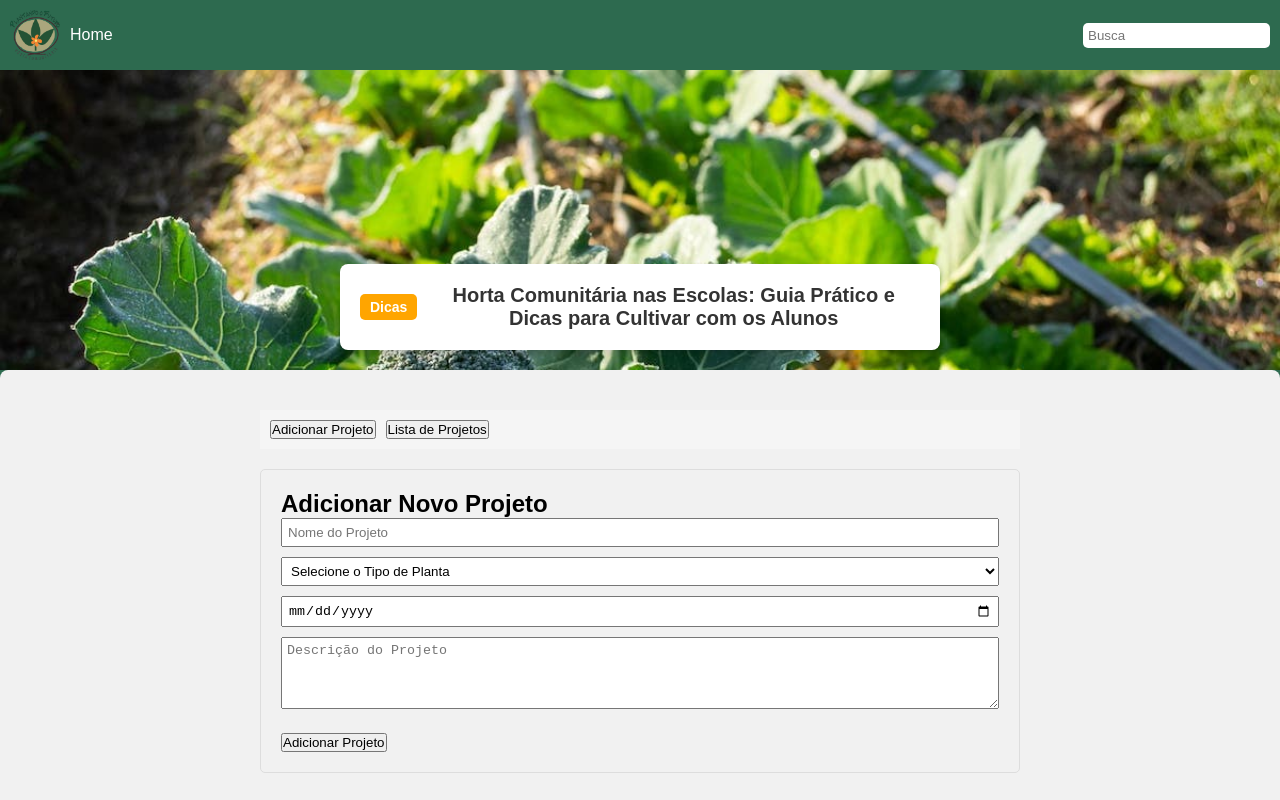
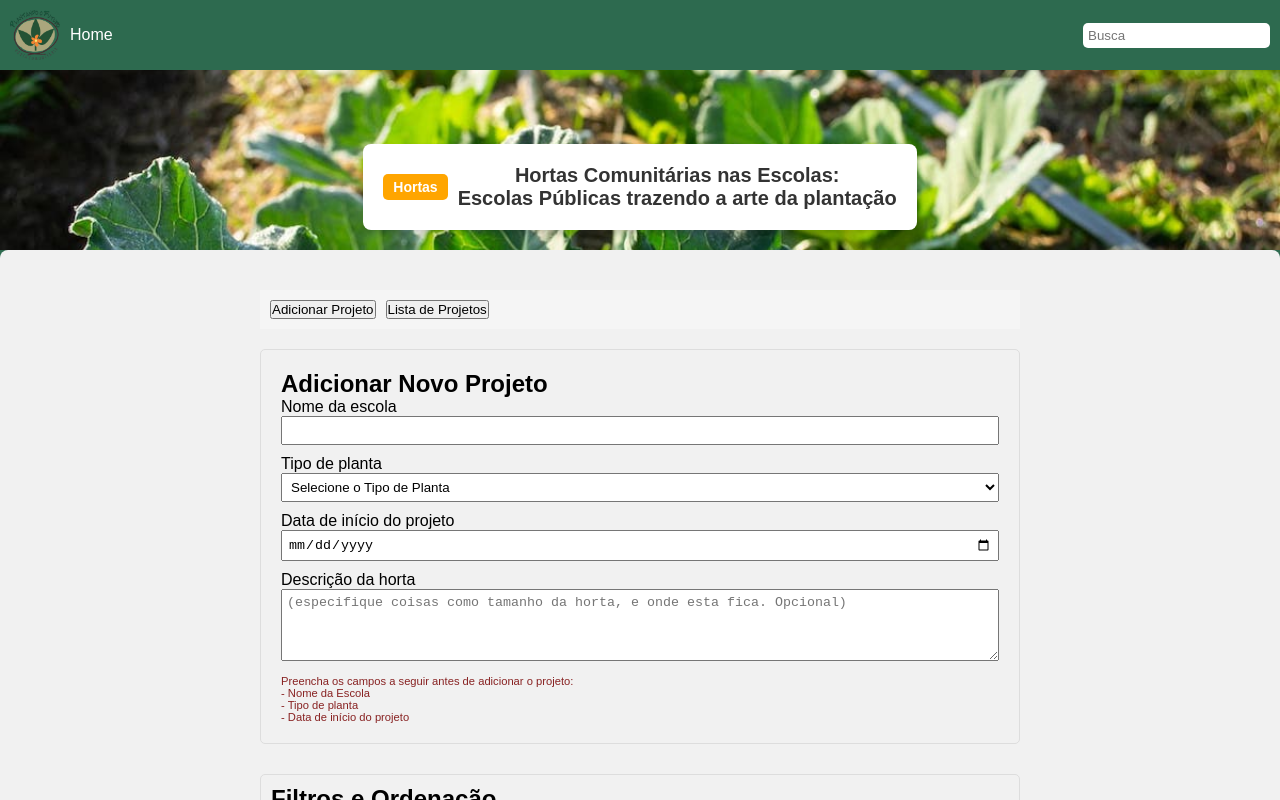
Before and after one commit to Equipe-Whiskey/projeto-hortas-comunitarias, a React (Create React App) app in the folder project/frontend/: page / in a window 1280 px wide. Shown: the top 800 px of the page. Built offline with nearby package versions, Linux system fonts and the light colour scheme; no server answers.

Commit message:
adição de dicas de cuidado das plantas

```diff
--- a/project/frontend/public/index.html
+++ b/project/frontend/public/index.html
@@ -55,7 +55,7 @@
             background-image: url('Imagens/banner.jpg');
             background-size: cover;
             background-position: center;
-            height: 300px;
+            height: 180px;
             display: flex;
             align-items: flex-end;
             justify-content: center;
@@ -164,8 +164,8 @@
 
     <div class="banner">
         <div class="highlight" id="highlight">
-            <div class="tag">Dicas</div>
-            <h2 id="dicaText">Horta Comunitária nas Escolas: Guia Prático e Dicas para Cultivar com os Alunos</h2>
+            <div class="tag">Hortas</div>
+            <h2 id="dicaText">Hortas Comunitárias nas Escolas:<br />Escolas Públicas trazendo a arte da plantação</h2>
         </div>
     </div>
 
--- a/project/frontend/src/App.js
+++ b/project/frontend/src/App.js
@@ -127,6 +127,35 @@ function App() {
         return description.length > 100 ? description.substring(0, 100) + '...' : description;
     };
 
+    const checkFieldsEmpty = (inputs) => {
+        if ((inputs.name).length > 0 && (inputs.startDate).length > 0 && (inputs.plantType).length > 0) {
+            return true
+        } else {
+            return false
+        }
+    };
+
+    const displayPlantAdvice = (plantType) => {
+        switch (plantType) {
+            case "Alecrim":
+                return "Gosta de sol, mas prefere temperaturas médias (20-30°C). Não deixe os pimentões tocar no chão!"
+            case "Hortelã":
+                return "Prefere solo úmido, recomendado regar quase todos os dias, dependendo da umidade."
+            case "Ora-pró-nobis":
+                return "Faz parte da familia dos cactos, então só é necessario regá-la, por aí, uma vez a cada dez dias."
+            case "Manjericão":
+                return "Prefere climas quentes. Deve-se regar constantemente mas de forma moderada, as flores roubam um pouco da força da planta e devem ser cortadas."
+            case "Orégano":
+                return "Prefere climas mais amenos, mas se lida bem com o sol. Recomendado regar moderadamente de uma forma constante."
+            case "Salsa":
+                return "Gosta de climas amenos mas também suporta um pouco de sombra. Prefere solos com boa drenagem e também de irrigação, pode-se usar uma mangueira para isso."
+            case "Cebolinha":
+                return "Recomendado regar a cada dois dias, mas verifique se realmente precisa de água, pois elas são delicadas."
+            default:
+                return ""
+        }
+    }
+
     return (
         <div style={{ fontFamily: 'Arial, sans-serif', width: '800px', margin: '0 auto', padding: '20px' }}>
             {/* Menu superior */}
@@ -138,15 +167,16 @@ function App() {
             {/* Seção para Adicionar Novo Projeto */}
             <section id="addProject" style={{ padding: '20px', border: '1px solid #ddd', borderRadius: '5px', marginBottom: '30px' }}>
                 <h2>{editingProject ? 'Editar Projeto' : 'Adicionar Novo Projeto'}</h2>
+                <label>Nome da escola</label>
                 <input
                     type="text"
                     name="name"
                     value={newProject.name}
                     onChange={handleInputChange}
-                    placeholder="Nome do Projeto"
                     style={{ padding: '5px', marginBottom: '10px', width: '100%' }}
                 />
                 <br />
+                <label>Tipo de planta</label>
                 <select
                     name="plantType"
                     value={newProject.plantType}
@@ -154,15 +184,19 @@ function App() {
                     style={{ padding: '5px', marginBottom: '10px', width: '100%' }}
                 >
                     <option value="">Selecione o Tipo de Planta</option>
-                    <option value="Alface">Alface</option>
-                    <option value="Tomate">Tomate</option>
-                    <option value="Pimentão">Pimentão</option>
+                    <option value="Oregano">Oregano</option>
+                    <option value="Manjericão">Manjericão</option>
+                    <option value="Alecrim">Alecrim</option>
                     <option value="Hortelã">Hortelã</option>
                     <option value="Ora-pró-nobis">Ora-pró-nobis</option>
-                    <option value="Cenoura">Cenoura</option>
-                    <option value="Brócolis">Brócolis</option>
+                    <option value="Salsa">Salsa</option>
+                    <option value="Cebolinha">Cebolinha</option>
                 </select>
+                {newProject.plantType != "" && (
+                    <p style={{ fontSize:'75%' }}>Como cuidar: {displayPlantAdvice(newProject.plantType)}</p>
+                )}
                 <br />
+                <label>Data de início do projeto</label>
                 <input
                     type="date"
                     name="startDate"
@@ -171,16 +205,27 @@ function App() {
                     style={{ padding: '5px', marginBottom: '10px', width: '100%' }}
                 />
                 <br />
+                <label>Descrição da horta</label>
                 <textarea
                     name="description"
                     value={newProject.description}
                     onChange={handleInputChange}
-                    placeholder="Descrição do Projeto"
+                    placeholder="(especifique coisas como tamanho da horta, e onde esta fica. Opcional)"
                     rows="4"
                     style={{ padding: '5px', width: '100%', marginBottom: '10px' }}
                 />
                 <br />
-                <button onClick={handleAddProject} style={{ marginTop: '10px' }}>{editingProject ? 'Salvar Projeto' : 'Adicionar Projeto'}</button>
+                {/**/}
+                {checkFieldsEmpty(newProject) ?
+                    <button onClick={handleAddProject} style={{ marginTop: '10px' }}>{editingProject ? 'Salvar Projeto' : 'Adicionar Projeto'}</button>
+                    :
+                    <div style={{ color:'#822', fontSize:'70%' }}>
+                    <p>Preencha os campos a seguir antes de {editingProject? 'editar' : 'adicionar'} o projeto:</p>
+                    {(newProject.name).length === 0 && (<p> - Nome da Escola</p>)}
+                    {(newProject.plantType).length === 0 && (<p> - Tipo de planta</p>)}
+                    {(newProject.startDate).length === 0 && (<p> - Data de início do projeto</p>)}
+                    </div>
+                    }
                 {editingProject && (
                     <button onClick={handleCancelEdit} style={{ marginTop: '10px', marginLeft: '10px' }}>Cancelar</button>
                 )}
@@ -225,14 +270,14 @@ function App() {
 
             {/* Lista de Projetos */}
             <section id="projectList" style={{ maxHeight: '400px', overflowY: 'auto' }}>
-                <h2>Lista de Projetos da ONG</h2>
+                <h2>Lista de Escolas e suas Hortas</h2>
                 {filteredProjects.length === 0 ? (
-                    <p>Nenhum projeto encontrado.</p>
+                    <p>Nenhum projeto de horta encontrado.</p>
                 ) : (
                     <table style={{ width: '100%', borderCollapse: 'collapse' }}>
                         <thead>
                             <tr style={{ backgroundColor: '#f2f2f2' }}>
-                                <th style={{ padding: '8px', textAlign: 'left', border: '1px solid #ddd' }}>Nome</th>
+                                <th style={{ padding: '8px', textAlign: 'left', border: '1px solid #ddd' }}>Nome da Escola</th>
                                 <th style={{ padding: '8px', textAlign: 'left', border: '1px solid #ddd' }}>Tipo de Planta</th>
                                 <th style={{ padding: '8px', textAlign: 'left', border: '1px solid #ddd' }}>Data de Criação</th>
                                 <th style={{ padding: '8px', textAlign: 'left', border: '1px solid #ddd' }}>Descrição</th>
```
